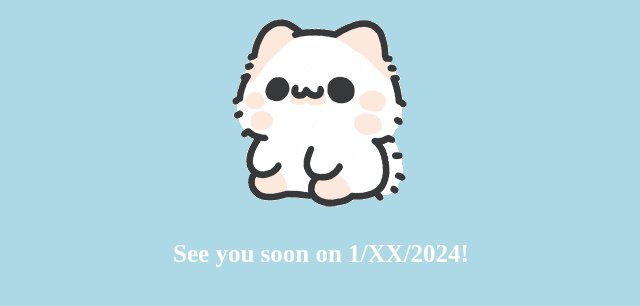
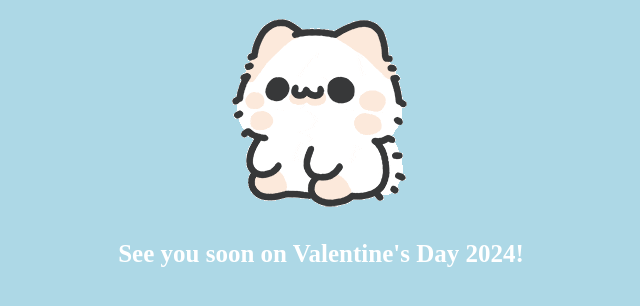
Before and after one commit to ahuynh10/test_website, a plain HTML site: page yes.html in a window 1280 px wide. Shown: the part 324-630 px from the top of the page, without its empty margins (319-959 px from the left). Drawn offline with Linux system fonts and the light colour scheme.

Commit message:
Updated Date

```diff
--- a/yes.html
+++ b/yes.html
@@ -12,7 +12,7 @@
             <div class="gif_container">
                 <img src="./style/images/cute-cat.gif" alt="Cute animated illustration">
             </div>
-            <p class = "text"> See you soon on 1/XX/2024!</p>
+            <p class = "text"> See you soon on Valentine's Day 2024!</p>
         </div>
 
     </body>
```
